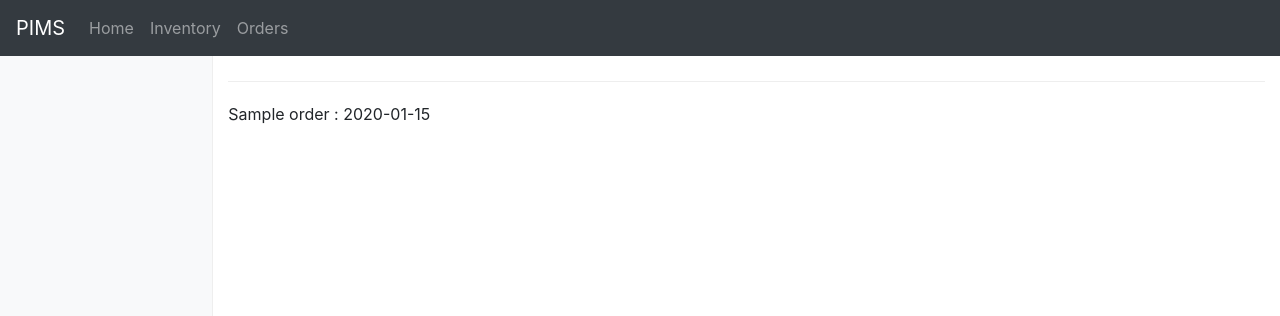
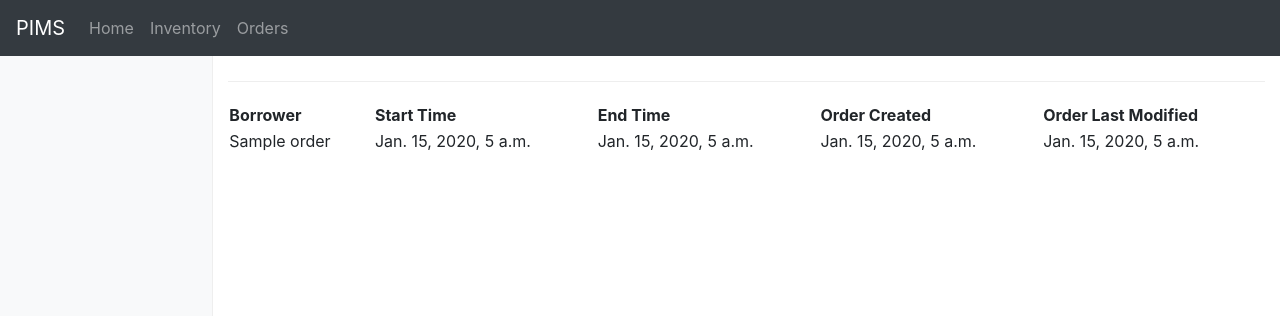
Before and after one commit to AidonLebar/Plate-Inventory-Management-System, a Django app: template inventory/templates/inventory/orderDetail.html in a window 1280 px wide. Shown: the top 316 px of the page. Run offline with Django 3.2, Linux system fonts and the light colour scheme; the template is opened without the code that fills it: values that come from a table or form of the project are taken from there, others are empty; tables that the repository leaves empty hold one stand-in row (values such as "Sample post"); some libraries are stand-ins or nearby versions.

Commit message:
order details table created

```diff
--- a/inventory/templates/inventory/orderDetail.html
+++ b/inventory/templates/inventory/orderDetail.html
@@ -1,6 +1,35 @@
 {% extends 'inventory/base.html' %}
 {% block content %}
 
-{{ order }}
+
+{% if order_list %}
+
+	<u1>
+		{% for order in order_list %}
+		{% endfor %}
+	</u1>
+	<table style="width:100%">
+	  	<tr>
+	    	<th>Borrower</th>
+	    	<th>Start Time</th>
+	    	<th>End Time</th>
+	    	<th>Order Created</th>
+	    	<th>Order Last Modified</th>
+	  	</tr>
+	  	{% for order in order_list %}
+	  	<tr>
+	    	<td>{{ order.borrower_name }}</td>
+	    	<td>{{ order.start_time }}</td>
+	    	<td>{{ order.end_time }}</td>
+	    	<td>{{ order.order_created }}</td>
+	    	<td>{{ order.order_last_modified }}</td>
+	  	</tr>
+		{% endfor %}
+
+	</table>
+
+{% else %}
+	<p>No orders in database</p>
+{% endif %}
 
 {% endblock %}
```
